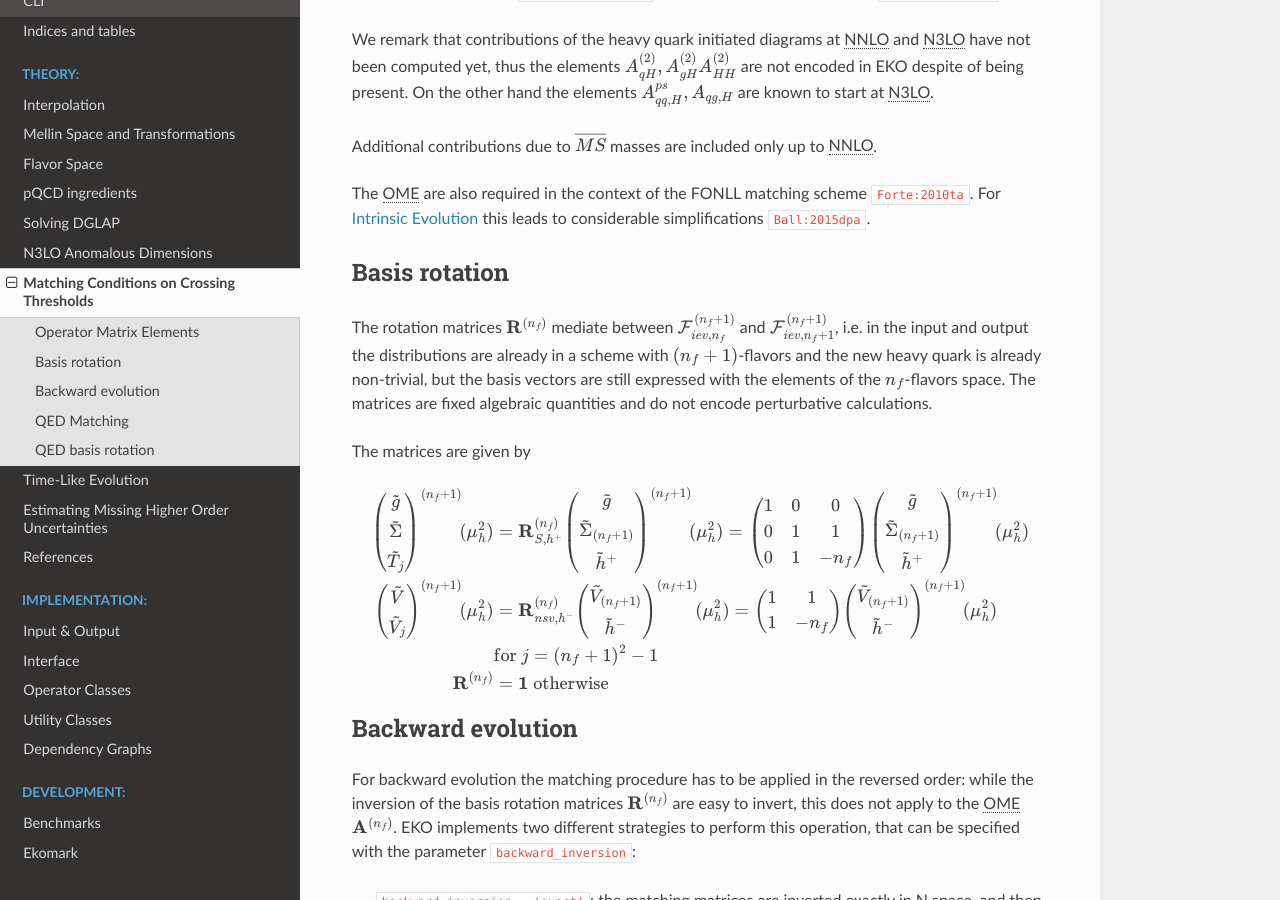
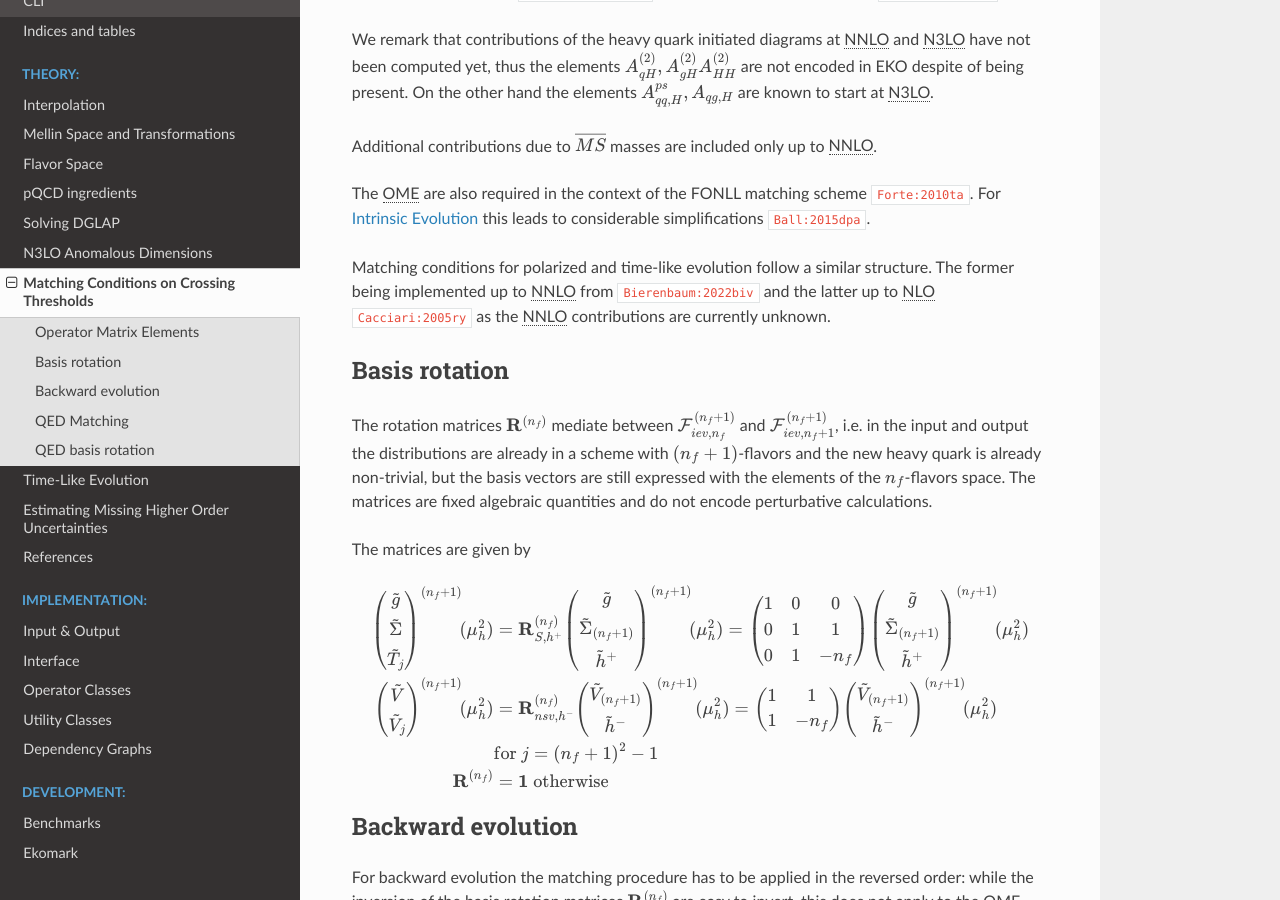
Before and after one commit to NNPDF/eko, a Sphinx documentation site: the page built from doc/source/theory/Matching.rst, in a window 1280 px wide and 900 px high, scrolled down 2536 px. Built offline with Sphinx 7.4.7 and the Read the Docs theme 2.0.0, drawn with Linux system fonts in a browser that asks for light colours; pages that are not in the unit, such as notebooks, are missing from menus; cross-references to code outside the pages are shown as plain code.

Commit message:
mention tl and pol matching in docs

```diff
--- a/doc/source/theory/Matching.rst
+++ b/doc/source/theory/Matching.rst
@@ -103,6 +103,10 @@ Additional contributions due to |MSbar| masses are included only up to |NNLO|.
 The |OME| are also required in the context of the FONLL matching scheme :cite:`Forte:2010ta`.
 For :ref:`Intrinsic Evolution <theory/DGLAP:Intrinsic Evolution>` this leads to considerable simplifications :cite:`Ball:2015dpa`.
 
+Matching conditions for polarized and time-like evolution follow a similar structure. The former being implemented up to
+|NNLO| from :cite:`Bierenbaum:2022biv` and the latter up to |NLO| :cite:`Cacciari:2005ry` as the |NNLO| contributions are
+currently unknown.
+
 Basis rotation
 --------------
 
```
